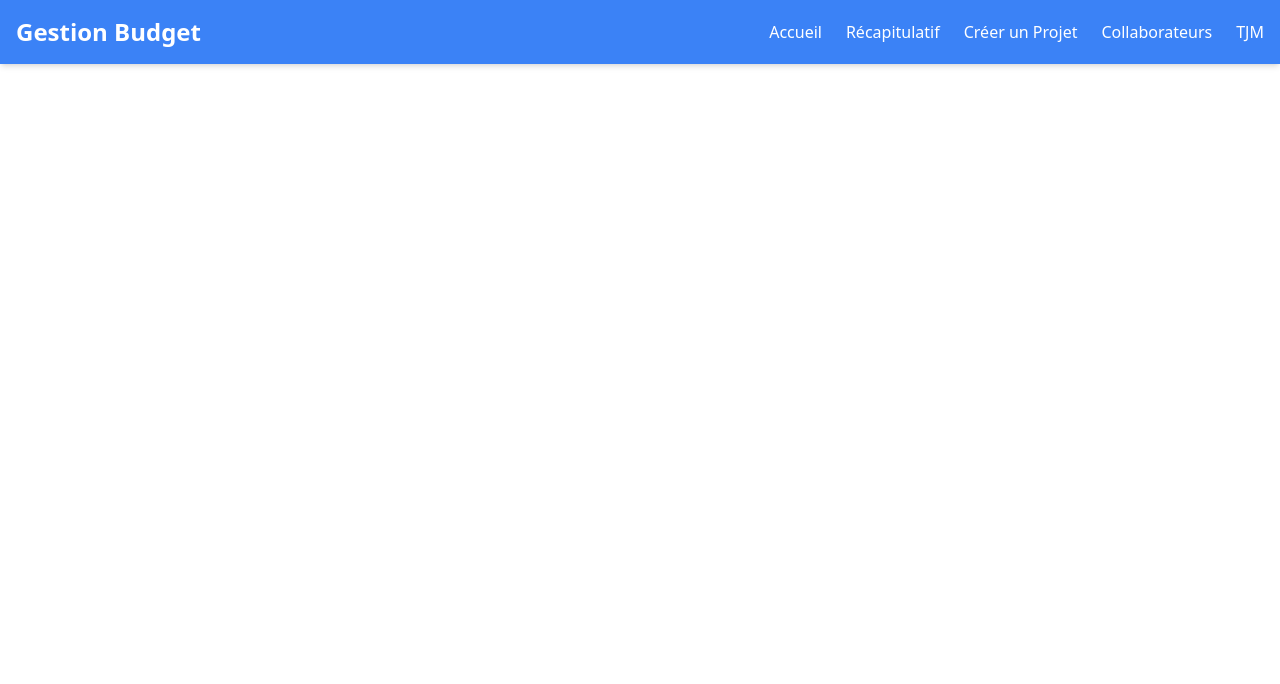
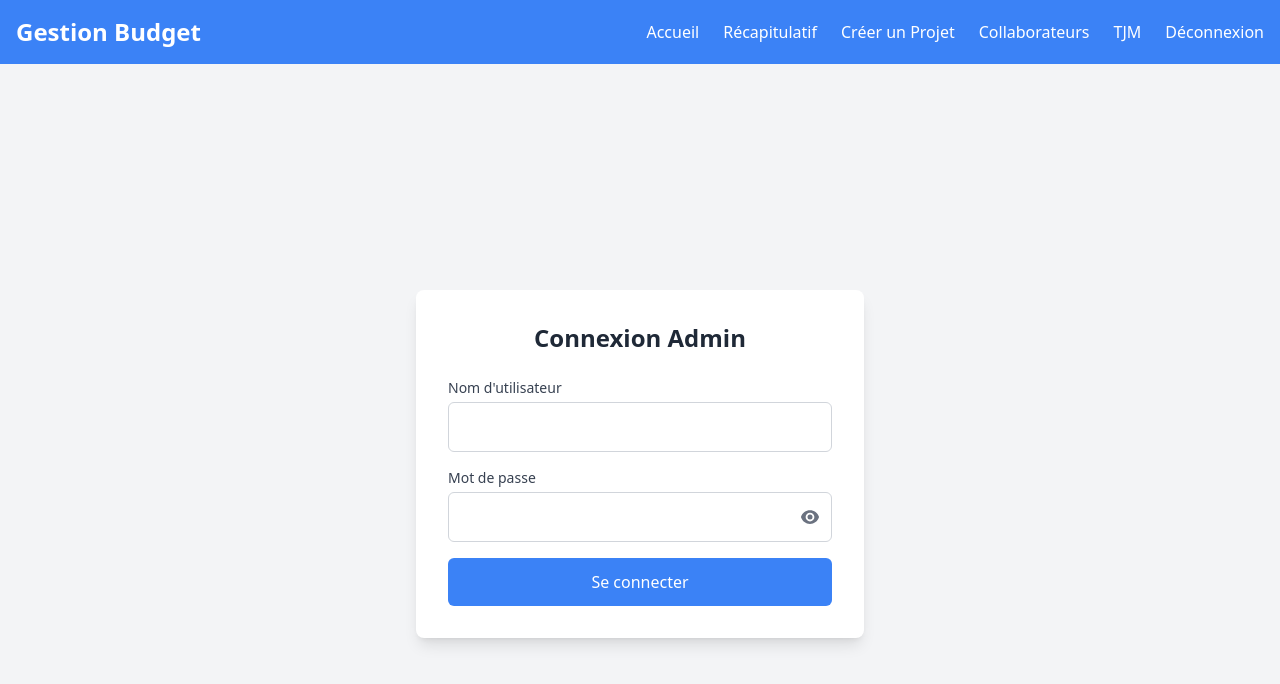
Before and after one commit to RomainMarcelli/Recap_excel, a React (Create React App) app: page /login in a window 1280 px wide. Shown: the top 684 px of the page. Built offline with nearby package versions, Linux system fonts and the light colour scheme.

Commit message:
front authentif ok

```diff
--- a/package.json
+++ b/package.json
@@ -3,14 +3,13 @@
   "version": "0.1.0",
   "private": true,
   "dependencies": {
+    "@heroicons/react": "^2.2.0",
     "@testing-library/dom": "^10.4.0",
     "@testing-library/jest-dom": "^6.6.3",
     "@testing-library/react": "^16.2.0",
     "@testing-library/user-event": "^13.5.0",
     "@types/jest": "^27.5.2",
     "@types/node": "^16.18.126",
-    "@types/react": "^19.0.10",
-    "@types/react-dom": "^19.0.4",
     "framer-motion": "^12.4.7",
     "react": "^19.0.0",
     "react-dom": "^19.0.0",
@@ -49,6 +48,8 @@
     ]
   },
   "devDependencies": {
+    "@types/react": "^19.0.12",
+    "@types/react-dom": "^19.0.4",
     "@types/react-icons": "^2.2.7",
     "autoprefixer": "^10.4.20",
     "concurrently": "^9.1.2",
--- a/src/App.tsx
+++ b/src/App.tsx
@@ -6,18 +6,37 @@ import Projet from "./pages/Projet"; // ✅ Import de la page Projet
 import Collaborateurs from "./pages/Collaborateurs";
 import TJM from "./pages/TJM";
 import CollaborateurDetail from "./pages/CollaborateurDetail";
+import AdminLogin from "./pages/AdminLogin";
+import PrivateRoute from "./components/PrivateRoute"; // Import du PrivateRoute
+
 
 function App() {
   return (
     <Router>
       <Navbar />
       <Routes>
-        <Route path="/" element={<Home />} />
-        <Route path="/recap" element={<Recap />} />
-        <Route path="/projet" element={<Projet />} /> {/* ✅ Route ajoutée */}
-        <Route path="/collaborateurs" element={<Collaborateurs />} /> {/* ✅ Route ajoutée */}
-        <Route path="/tjm" element={<TJM />} /> {/* ✅ Route ajoutée */}
-        <Route path="/collaborateur/:id" element={<CollaborateurDetail />} />
+        <Route path="/login" element={<AdminLogin />} />
+        {/* Route protégée pour la page d'accueil */}
+        <Route
+          path="/home"
+          element={
+            <PrivateRoute>
+              <Home />
+            </PrivateRoute>
+          }
+        />
+        <Route
+          path="/recap"
+          element={
+            <PrivateRoute>
+              <Recap />
+            </PrivateRoute>
+          }
+        />
+        <Route path="/projet" element={<PrivateRoute><Projet /></PrivateRoute>} /> {/* ✅ Route ajoutée */}
+        <Route path="/collaborateurs" element={<PrivateRoute><Collaborateurs /></PrivateRoute>} /> {/* ✅ Route ajoutée */}
+        <Route path="/tjm" element={<PrivateRoute><TJM /></PrivateRoute>} /> {/* ✅ Route ajoutée */}
+        <Route path="/collaborateur/:id" element={<PrivateRoute><CollaborateurDetail /></PrivateRoute>} />
       </Routes>
     </Router>
   );
--- a/src/components/Navbar.tsx
+++ b/src/components/Navbar.tsx
@@ -1,6 +1,17 @@
-import { Link } from "react-router-dom";
+import { Link, useNavigate } from "react-router-dom";
 
 function Navbar() {
+  const navigate = useNavigate();
+
+  const handleLogout = () => {
+    // Suppression du token dans le localStorage
+    localStorage.removeItem("token");
+    localStorage.removeItem("username");
+
+    // Redirection vers la page de connexion
+    navigate("/login");
+  };
+
   return (
     <nav className="bg-blue-500 p-4 shadow-md">
       <div className="container mx-auto flex justify-between items-center">
@@ -8,7 +19,7 @@ function Navbar() {
 
         <ul className="flex space-x-6">
           <li>
-            <Link to="/" className="text-white hover:text-gray-300 hover:underline">Accueil</Link>
+            <Link to="/home" className="text-white hover:text-gray-300 hover:underline">Accueil</Link>
           </li>
           <li>
             <Link to="/recap" className="text-white hover:text-gray-300 hover:underline">Récapitulatif</Link>
@@ -22,6 +33,14 @@ function Navbar() {
           <li>
             <Link to="/tjm" className="text-white hover:text-gray-300 hover:underline">TJM</Link>
           </li>
+          <li>
+            <button
+              onClick={handleLogout}
+              className="text-white hover:text-gray-300 hover:underline"
+            >
+              Déconnexion
+            </button>
+          </li>
         </ul>
       </div>
     </nav>
--- /dev/null
+++ b/src/components/PrivateRoute.tsx
@@ -0,0 +1,32 @@
+import { Navigate } from "react-router-dom";
+import React from "react";
+
+interface PrivateRouteProps {
+  children: React.ReactNode;
+}
+
+const PrivateRoute = ({ children }: PrivateRouteProps) => {
+  // Récupération du token dans localStorage
+  const token = localStorage.getItem("token");
+
+  // Si un token existe, on peut le décoder pour récupérer le rôle (par exemple)
+  let isAdmin = false;
+  if (token) {
+    try {
+      const decodedToken = JSON.parse(atob(token.split('.')[1])); // Décodage du token
+      isAdmin = decodedToken.role === "admin"; // Vérification du rôle
+    } catch (error) {
+      console.error("Erreur lors du décodage du token", error);
+    }
+  }
+
+  // Si le token existe et que l'utilisateur est admin, on permet l'accès
+  if (token && isAdmin) {
+    return <>{children}</>;
+  }
+
+  // Sinon, on redirige vers la page de connexion
+  return <Navigate to="/login" />;
+};
+
+export default PrivateRoute;
--- /dev/null
+++ b/src/pages/AdminLogin.tsx
@@ -0,0 +1,93 @@
+// src/pages/AdminLogin.tsx
+import { useState } from "react";
+import { useNavigate } from "react-router-dom";
+import { EyeIcon, EyeSlashIcon  } from '@heroicons/react/24/solid'; // Import des icônes correctes
+
+const AdminLogin = () => {
+  const [username, setUsername] = useState("");
+  const [password, setPassword] = useState("");
+  const [error, setError] = useState("");
+  const [showPassword, setShowPassword] = useState(false); // État pour contrôler la visibilité du mot de passe
+  const navigate = useNavigate();
+
+  const handleLogin = async (e: React.FormEvent) => {
+    e.preventDefault();
+    setError("");
+
+    try {
+      const res = await fetch("http://localhost:5000/auth/login", {
+        method: "POST",
+        headers: { "Content-Type": "application/json" },
+        body: JSON.stringify({ username, password }),
+      });
+
+      const data = await res.json();
+
+      if (!res.ok) {
+        setError(data.message || "Erreur de connexion");
+        return;
+      }
+
+      console.log("Token reçu:", data.token); // Vérifie si le token est bien reçu
+      localStorage.setItem("token", data.token);
+      localStorage.setItem("username", data.username);
+
+      navigate("/home");  // Redirection vers home après connexion réussie
+    } catch (err) {
+      setError("Erreur serveur");
+    }
+  };
+
+
+  return (
+    <div className="flex items-center justify-center min-h-screen bg-gray-100">
+      <div className="bg-white p-8 rounded-lg shadow-lg w-full max-w-md">
+        <h2 className="text-2xl font-bold text-center text-gray-800 mb-6">Connexion Admin</h2>
+        <form onSubmit={handleLogin} className="space-y-4">
+          <div>
+            <label htmlFor="username" className="block text-sm font-medium text-gray-700">Nom d'utilisateur</label>
+            <input
+              id="username"
+              type="text"
+              value={username}
+              onChange={(e) => setUsername(e.target.value)}
+              required
+              className="w-full p-3 mt-1 border border-gray-300 rounded-md focus:outline-none focus:ring-2 focus:ring-blue-500"
+            />
+          </div>
+          <div className="relative">
+            <label htmlFor="password" className="block text-sm font-medium text-gray-700">Mot de passe</label>
+            <input
+              id="password"
+              type={showPassword ? "text" : "password"}
+              value={password}
+              onChange={(e) => setPassword(e.target.value)}
+              required
+              className="w-full p-3 mt-1 border border-gray-300 rounded-md focus:outline-none focus:ring-2 focus:ring-blue-500"
+            />
+            <button
+              type="button"
+              onClick={() => setShowPassword(!showPassword)}
+              className="absolute right-3 top-[49px] transform -translate-y-1/2 text-gray-500"
+            >
+              {showPassword ? (
+                <EyeSlashIcon className="h-5 w-5 text-gray-500" />
+              ) : (
+                <EyeIcon className="h-5 w-5 text-gray-500" />
+              )}
+            </button>
+          </div>
+          {error && <p className="text-red-500 text-sm">{error}</p>}
+          <button
+            type="submit"
+            className="w-full bg-blue-500 text-white py-3 mt-4 rounded-md hover:bg-blue-600 focus:outline-none focus:ring-2 focus:ring-blue-500"
+          >
+            Se connecter
+          </button>
+        </form>
+      </div>
+    </div>
+  );
+};
+
+export default AdminLogin;
--- a/src/pages/CollaborateurDetail.tsx
+++ b/src/pages/CollaborateurDetail.tsx
@@ -44,7 +44,7 @@ function CollaborateurDetail() {
     useEffect(() => {
         const currentYear = new Date().getFullYear();
 
-        fetch(`https://deploiement-recapexcel.onrender.com/collaborators/${id}?month=${selectedMonth}&year=${currentYear}`)
+        fetch(`http://localhost:5000/collaborators/${id}?month=${selectedMonth}&year=${currentYear}`)
             .then((response) => {
                 if (!response.ok) {
                     throw new Error("Collaborateur non trouvé");
@@ -65,7 +65,7 @@ function CollaborateurDetail() {
         if (!collaborator) return;
 
         try {
-          await fetch(`https://deploiement-recapexcel.onrender.com/collaborators/${collaborator._id}/comment`, {
+          await fetch(`http://localhost:5000/collaborators/${collaborator._id}/comment`, {
             method: "PUT",
             headers: { "Content-Type": "application/json" },
             body: JSON.stringify({
--- a/src/pages/Home.tsx
+++ b/src/pages/Home.tsx
@@ -80,7 +80,7 @@ function Home() {
   };
 
   useEffect(() => {
-    fetch(`https://deploiement-recapexcel.onrender.com/collaborators?month=${selectedMonth}&year=${selectedYear}`)
+    fetch(`http://localhost:5000/collaborators?month=${selectedMonth}&year=${selectedYear}`)
       .then((response) => response.json())
       .then((data) => setCollaborators(data))
       .catch((error) => console.error("Erreur lors du chargement :", error));
@@ -93,7 +93,7 @@ function Home() {
     }
 
     try {
-      await fetch(`https://deploiement-recapexcel.onrender.com/collaborators/${id}/comment`, {
+      await fetch(`http://localhost:5000/collaborators/${id}/comment`, {
         method: "PUT",
         headers: { "Content-Type": "application/json" },
         body: JSON.stringify({
--- a/src/pages/Recap.tsx
+++ b/src/pages/Recap.tsx
@@ -39,7 +39,7 @@ function Recap() {
   useEffect(() => {
     const fetchData = async () => {
       try {
-        const res = await fetch(`https://deploiement-recapexcel.onrender.com/projects/recap?year=${selectedYear}`);
+        const res = await fetch(`http://localhost:5000/projects/recap?year=${selectedYear}`);
         const data = await res.json();
         console.log("✅ Données récupérées:", data);
 
--- a/src/pages/TJM.tsx
+++ b/src/pages/TJM.tsx
@@ -19,7 +19,7 @@ function TJM() {
 
     const fetchCollaborators = async () => {
         try {
-            const response = await fetch("https://deploiement-recapexcel.onrender.com/api/tjm");
+            const response = await fetch("http://localhost:5000/api/tjm");
             if (!response.ok) throw new Error("Erreur lors de la récupération des collaborateurs");
             const data = await response.json();
             setCollaborators(data);
@@ -32,7 +32,7 @@ function TJM() {
         if (!selectedCollaborator || tjm === "") return;
 
         try {
-            const response = await fetch(`https://deploiement-recapexcel.onrender.com/api/tjm/${selectedCollaborator}/update-tjm`, {
+            const response = await fetch(`http://localhost:5000/api/tjm/${selectedCollaborator}/update-tjm`, {
                 method: "PUT",
                 headers: { "Content-Type": "application/json" },
                 body: JSON.stringify({ tjm }),
```
Also changed, not shown: src/pages/Collaborateurs.tsx (+5 -5 lines), src/pages/Projet.tsx (+4 -4 lines), 1 other file (tests, documents, lock files or other folders). Lines whose indentation alone changed are shown as unchanged.
